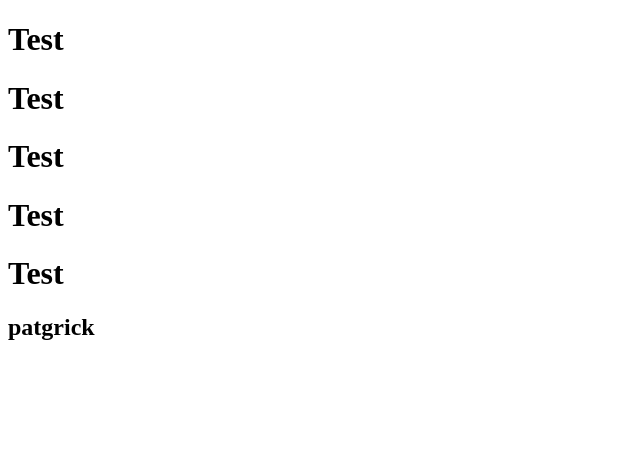
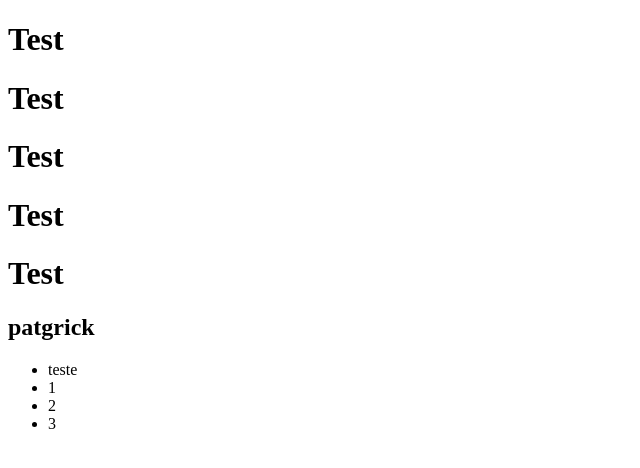
Before and after one commit to joaot1/github-test, a plain HTML site: page index.html in a window 1280 px wide. Shown: the whole page, without its empty margins (0-640 px from the left). Drawn offline with Linux system fonts and the light colour scheme.

Commit message:
agora vai

```diff
--- a/index.html
+++ b/index.html
@@ -12,5 +12,13 @@
     <h1>Test</h1>
     <h1>Test</h1>
     <h2>patgrick</h2>
+
+
+    <ul>
+        <li>teste</li>
+        <li>1</li>
+        <li>2</li>
+        <li>3</li>
+    </ul>
 </body>
 </html>
```
Also changed, not shown: idex.html (deleted).
